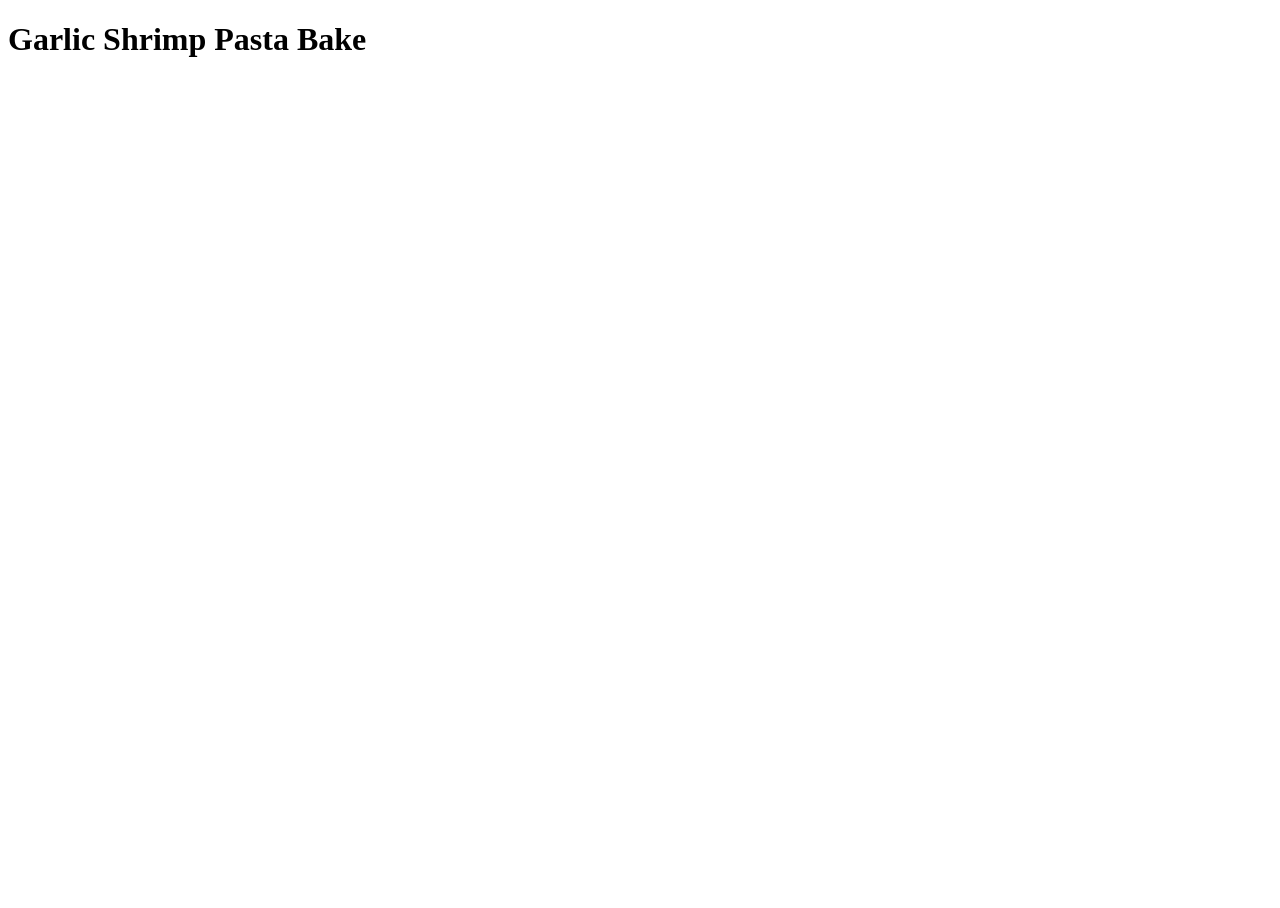
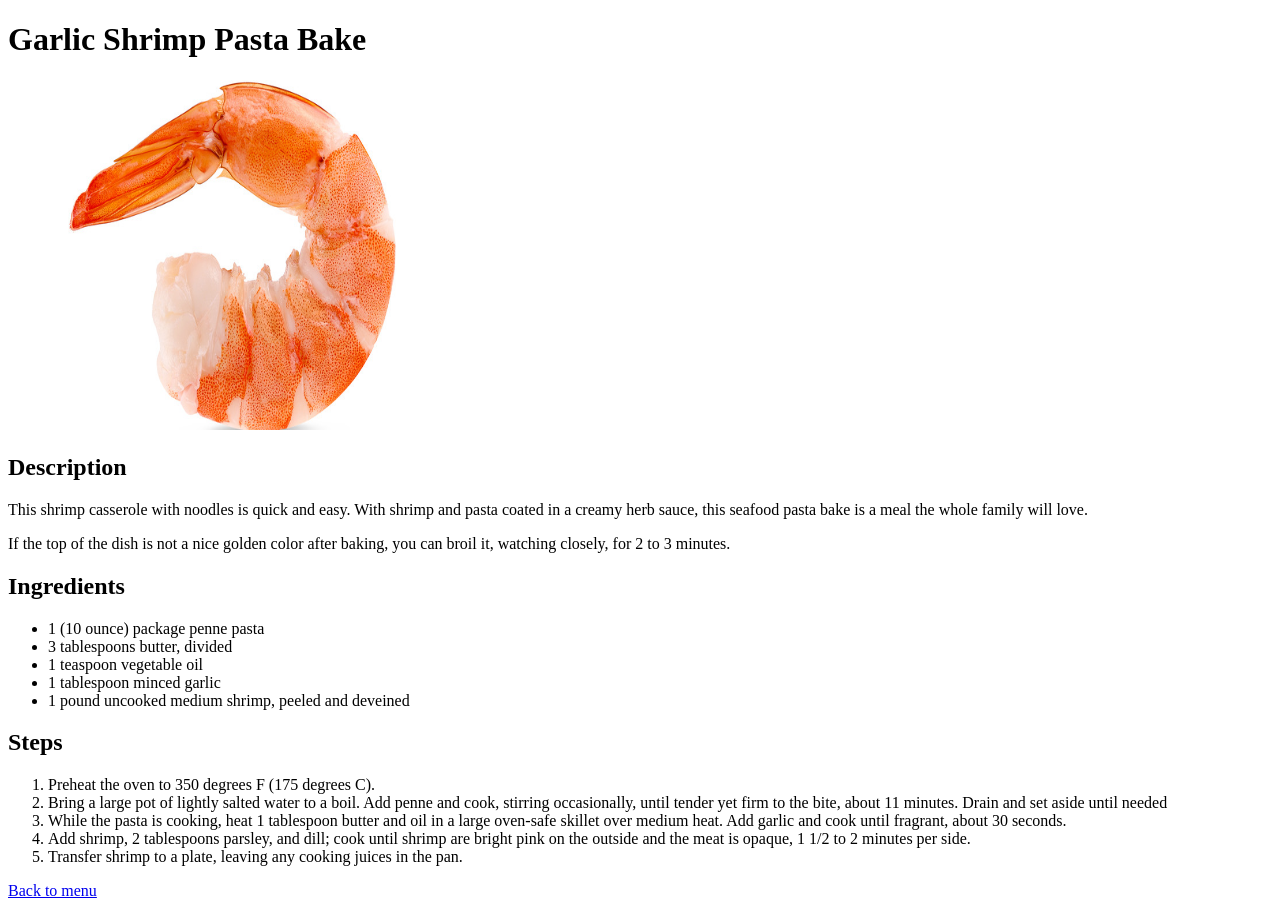
Before and after one commit to JavaShrekUser/Recipes, a plain HTML site: page RecipesHtml/Garlic-Shrimp-Pasta-Bake.html in a window 1280 px wide. Before the commit the page ends 800 px from the top, so only its background shows below. Drawn offline with Linux system fonts and the light colour scheme.

Commit message:
Finished recipes of Shrimp Pasta Bake

```diff
--- a/RecipesHtml/Garlic-Shrimp-Pasta-Bake.html
+++ b/RecipesHtml/Garlic-Shrimp-Pasta-Bake.html
@@ -7,6 +7,28 @@
 
     <body>
         <h1>Garlic Shrimp Pasta Bake</h1>
-        <a href = "https://www.allrecipes.com/recipe/263394/garlic-shrimp-pasta-bake/"></a>
+        <img src="../image/pink-shrimp-1655409249.jpg" width="450" height="350">
+        <h2>Description</h2>
+        <p>This shrimp casserole with noodles is quick and easy. With shrimp and pasta coated in a creamy herb sauce, this seafood pasta bake is a meal the whole family will love.</p>
+        <p>If the top of the dish is not a nice golden color after baking, you can broil it, watching closely, for 2 to 3 minutes.</p>
+
+        <h2>Ingredients</h2>
+        <ul>
+            <li>1 (10 ounce) package penne pasta</li>
+            <li>3 tablespoons butter, divided</li>
+            <li>1 teaspoon vegetable oil</li>
+            <li>1 tablespoon minced garlic</li>
+            <li>1 pound uncooked medium shrimp, peeled and deveined</li>
+        </ul>
+
+        <h2>Steps</h2>
+        <ol>
+            <li>Preheat the oven to 350 degrees F (175 degrees C).</li>
+            <li>Bring a large pot of lightly salted water to a boil. Add penne and cook, stirring occasionally, until tender yet firm to the bite, about 11 minutes. Drain and set aside until needed</li>
+            <li>While the pasta is cooking, heat 1 tablespoon butter and oil in a large oven-safe skillet over medium heat. Add garlic and cook until fragrant, about 30 seconds.</li>
+            <li>Add shrimp, 2 tablespoons parsley, and dill; cook until shrimp are bright pink on the outside and the meat is opaque, 1 1/2 to 2 minutes per side. </li>
+            <li>Transfer shrimp to a plate, leaving any cooking juices in the pan.</li>
+        </ol>
+        <a href="../index.html">Back to menu</a>
     </body>
 </html>
```
Also changed, not shown: index.html (+1 -0 lines).
